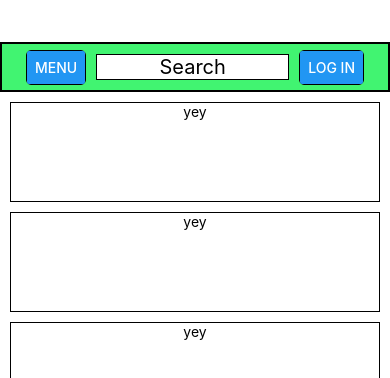
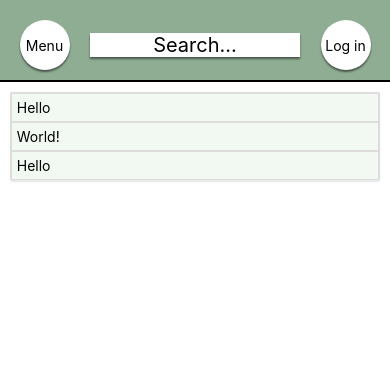
Before and after one commit to naimmustafa/stockApp, a React Native app: screen / in a window 390 px wide. Shown: the top 378 px of the page. Built offline with nearby package versions, Linux system fonts and the light colour scheme.

Commit message:
Card & Clean up
Card componenets arranged and some styling changes

```diff
--- a/package.json
+++ b/package.json
@@ -10,6 +10,7 @@
     "react": "16.6.3",
     "react-native": "0.57.8",
     "react-native-elements": "^1.0.0-beta7",
+    "react-native-navigation": "^2.0.2641",
     "react-native-vector-icons": "^6.1.0"
   },
   "devDependencies": {
--- a/src/components/NavBar.js
+++ b/src/components/NavBar.js
@@ -1,17 +1,25 @@
 import React, { Component } from "react";
-import { TextInput, StyleSheet, View, Button } from "react-native";
+import {
+  TextInput,
+  StyleSheet,
+  View,
+  Text,
+  TouchableOpacity
+} from "react-native";
 
 export default class NavBar extends Component {
   render() {
     return (
       <View style={styles.searchContainer}>
-        <View style={styles.buttonStyle}>
-          <Button title="Menu" style={styles.buttonStyle} />
-        </View>
-        <TextInput placeholder="Search" style={styles.TextInput} />
-        <View style={styles.buttonStyle}>
-          <Button title="Log In" style={styles.buttonStyle} />
-        </View>
+        <TouchableOpacity style={styles.buttonStyle}>
+          <Text>Menu</Text>
+        </TouchableOpacity>
+
+        <TextInput placeholder="Search..." style={styles.TextInput} />
+
+        <TouchableOpacity style={styles.buttonStyle}>
+          <Text>Log in</Text>
+        </TouchableOpacity>
       </View>
     );
   }
@@ -20,23 +28,37 @@ export default class NavBar extends Component {
 const styles = StyleSheet.create({
   searchContainer: {
     flexDirection: "row",
-    justifyContent: "center",
+    justifyContent: "space-between",
     alignItems: "center",
-    backgroundColor: "#F5FCFF",
-    borderWidth: 2,
-    backgroundColor: "#41f471"
+    backgroundColor: "#8fad93",
+    borderBottomWidth: 2,
+    paddingTop: 20,
+    paddingBottom: 10,
+    paddingRight: "5%",
+    paddingLeft: "5%"
   },
   TextInput: {
     fontSize: 20,
     textAlign: "center",
     margin: 10,
-    borderWidth: 1,
-    width: "50%",
-    backgroundColor: '#ffffff'
+    backgroundColor: "#ffffff",
+    width: "60%",
+    shadowColor: "#000",
+    shadowOffset: { width: 0, height: 2 },
+    shadowOpacity: 0.5,
+    shadowRadius: 2
   },
+
   buttonStyle: {
-    borderWidth: 1,
-    borderRadius: 5,
-    backgroundColor: '#ffffff'
-  },
+    justifyContent: "center",
+    width: 50,
+    height: 50,
+    alignItems: "center",
+    borderRadius: 25,
+    backgroundColor: "#ffffff",
+    shadowColor: "#000",
+    shadowOffset: { width: 0, height: 2 },
+    shadowOpacity: 0.5,
+    shadowRadius: 2
+  }
 });
--- /dev/null
+++ b/src/components/card/Card.js
@@ -0,0 +1,26 @@
+import React from "react";
+import { StyleSheet, View } from "react-native";
+
+const Card = props => {
+  return <View style={styles.cardStyle}>{props.children}</View>
+};
+
+const styles = StyleSheet.create({
+  cardStyle: {
+    borderWidth: 1,
+    borderRadius: 2,
+    borderColor: '#ddd',
+    borderBottomWidth: 0,
+    shadowColor: '#000',
+    shadowOffset: { width: 0, height: 2 },
+    shadowOpacity: 0.1,
+    shadowRadius: 2,
+    width: '95%',
+    elevation: 1,
+    marginLeft: 5,
+    marginRight: 5,
+    marginTop: 10
+  }
+});
+
+export default Card;
--- a/src/components/card/CardSection.js
+++ b/src/components/card/CardSection.js
@@ -1,22 +1,20 @@
-import React, { Component } from "react";
-import { StyleSheet, View, Text } from "react-native";
+import React from "react";
+import { View, StyleSheet } from "react-native";
 
-export default class CardSection extends Component {
-  render() {
-    return (
-          <View style={styles.cardStyle}>
-            <Text>yey</Text>
-          </View>
-    );
+const CardSection = props => {
+  return <View style={styles.containerStyle}>{props.children}</View>
+};
+
+const styles = {
+  containerStyle: {
+    borderWidth: 1,
+    padding: 5,
+    backgroundColor: '#f2f9f3',
+    justifyContent: "flex-start",
+    flexDirection: "row",
+    borderColor: "#ddd",
+    position: "relative"
   }
-}
+};
 
-const styles = StyleSheet.create({
-  cardStyle: {
-    marginTop: 10,
-    width: "95%",
-    height: 100,
-    borderWidth: 1,
-    alignItems: "center"
-  }
-});
+export default CardSection;
--- /dev/null
+++ b/src/components/card/Example.js
@@ -0,0 +1,24 @@
+import React from "react";
+import { Text } from "react-native";
+import Card from "./Card";
+import CardSection from "./CardSection";
+
+const Example = () => {
+  return (
+    <Card>
+      <CardSection>
+        <Text>Hello</Text>
+      </CardSection>
+
+      <CardSection>
+        <Text>World!</Text>
+      </CardSection>
+
+      <CardSection>
+        <Text>Hello</Text>
+      </CardSection>
+    </Card>
+  );
+};
+
+export default Example;
--- a/src/components/card/CardContainer.js
+++ b/src/components/feed/Feed.js
@@ -1,15 +1,13 @@
 import React, { Component } from "react";
 import { StyleSheet, View, Text } from "react-native";
-import CardSection from './CardSection';
+import Example from "../card/Example";
 
-export default class Card extends Component {
+export default class Feed extends Component {
   render() {
     return (
-        <View style={styles.feedContainer}>
-          <CardSection />
-          <CardSection />
-          <CardSection />
-        </View>
+      <View style={styles.feedContainer}>
+        <Example />
+      </View>
     );
   }
 }
--- a/src/index.js
+++ b/src/index.js
@@ -1,14 +1,14 @@
 import React, { Component } from "react";
 import { TextInput, StyleSheet, View, Button, Text } from "react-native";
 import NavBar from "./components/NavBar";
-import Card from './components/card/CardContainer';
+import Feed from './components/feed/Feed';
 
 export default class Main extends Component {
   render() {
     return (
       <View style={styles.container}>
         <NavBar />
-        <Card />
+        <Feed />
       </View>
     );
   }
@@ -17,7 +17,6 @@ export default class Main extends Component {
 const styles = StyleSheet.create({
   container: {
     flex: 1,
-    flexDirection: "column",
-    top: "5%"
+    flexDirection: "column"
   }
 });
```
Also changed, not shown: src/components/modals/Login.js (added), 1 other file (tests, documents, lock files or other folders).
